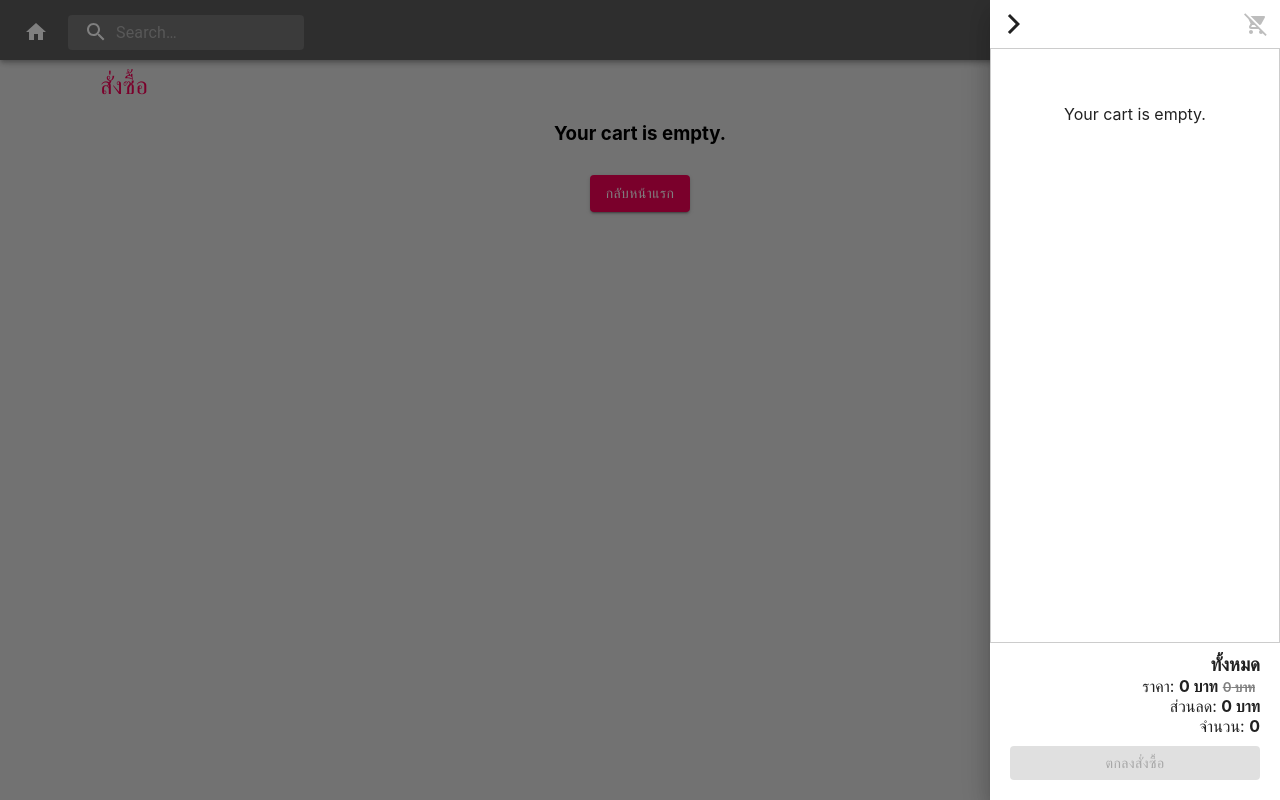
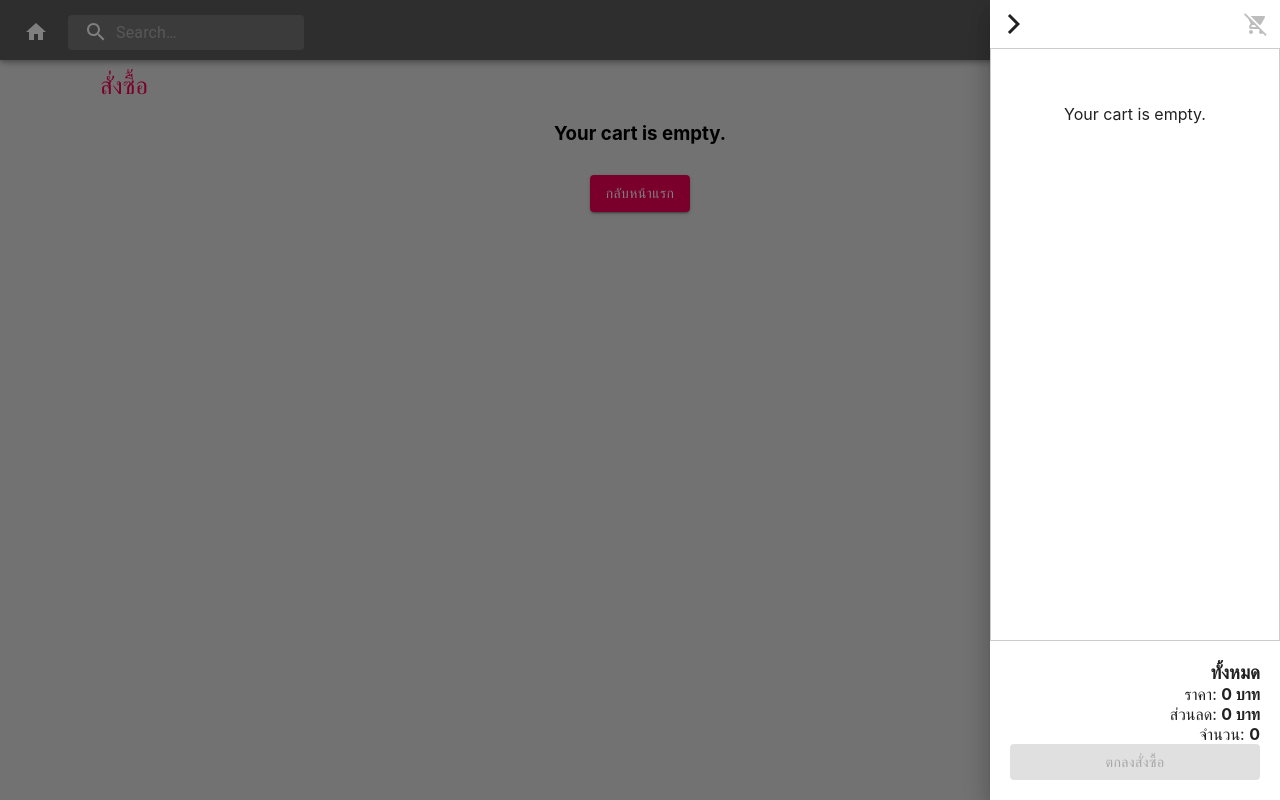
Before and after one commit to carezaza/Movie-web, a React (Create React App) app: page /checkout in a window 1280 px wide. Both pictures are taken after a click on the button "cart". Built offline with nearby package versions, Linux system fonts and the light colour scheme.

Commit message:
added if more quantity then 3 the real price would be show.

```diff
--- a/src/Components/Cart/Cart.jsx
+++ b/src/Components/Cart/Cart.jsx
@@ -17,10 +17,8 @@ import { useDispatch } from "react-redux";
 
 const useStyles = makeStyles((theme) => ({
   button: {
-    margin: "10px 0",
     color: "#fff",
     width: "100%",
-    padding: 0,
   },
 }));
 
@@ -68,19 +66,16 @@ function Cart({ totalQuantity, totalPrice }) {
           totalQuantity={totalQuantity}
           totalPrice={totalPrice}
           Action={
+            <StyledLink to="/checkout">
               <Button
                 variant="contained"
                 color="secondary"
                 className={classes.button}
                 disabled={!totalQuantity}
               >
-              <StyledLink
-                to="/checkout"
-                style={{ width: "100%", height: "100%", padding: 5 }}
-              >
                 ตกลงสั่งซื้อ
+              </Button>
             </StyledLink>
-            </Button>
           }
         />
       </Drawer>
--- a/src/Components/Cart/CartInfo.jsx
+++ b/src/Components/Cart/CartInfo.jsx
@@ -5,7 +5,7 @@ const useStyles = makeStyles((theme) => ({
   root: {
     display: "flex",
     flexDirection: "column",
-    padding: "10px 20px",
+    padding: "20px",
     marginTop: "auto",
     background: theme.palette.background.paper,
     textAlign: "right",
@@ -29,6 +29,7 @@ function CartInfo({ totalQuantity, totalPrice, Action }) {
       <h3>ทั้งหมด</h3>
       <p>
         ราคา: <strong>{totalPrice - GetDiscount()} บาท</strong>
+        {totalQuantity > 3 && (
           <small
             style={{
               textDecoration: "line-through",
@@ -39,6 +40,7 @@ function CartInfo({ totalQuantity, totalPrice, Action }) {
           >
             {totalPrice} บาท
           </small>
+        )}
       </p>
       <p>
         ส่วนลด: <strong>{GetDiscount()} บาท</strong>
```
Lines whose indentation alone changed are shown as unchanged.
